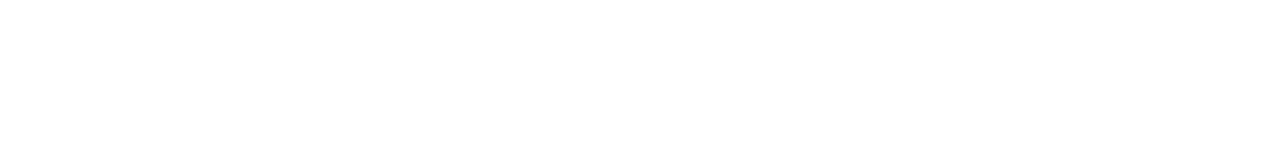
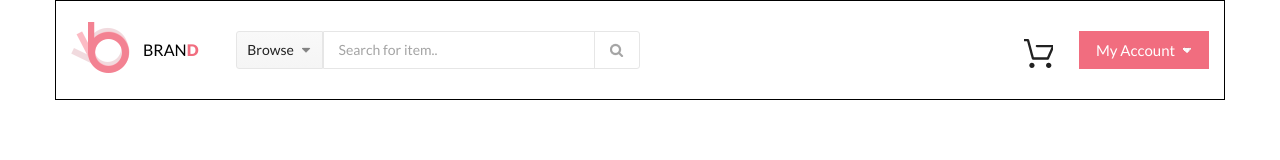
Before and after one commit to p1tDrujba/pram-shop-2, a plain HTML site: page index.html in a window 1280 px wide. Drawn offline with Linux system fonts and the light colour scheme.

Commit message:
Сделал верхнюю чать header

```diff
--- a/index.html
+++ b/index.html
@@ -1,12 +1,48 @@
 <!DOCTYPE html>
 <html lang="ru">
+
 <head>
 	<meta charset="UTF-8">
 	<title>Интернет-магазин детских колясок Пау-Пау!</title>
 	<link rel="stylesheet" type="text/css" href="style.css">
 	<link href="normalize.css" rel="stylesheet">
+	<link href="https://fonts.googleapis.com/css?family=Lato:400,700,900" rel="stylesheet">
 </head>
+
 <body>
+	<!--Начало header-->
+	<div class="header">
+		<div class="container">
+			<div class="header-flex">
+				<div class="left-side-header">
+					<a class="left-side-header__logo-link" href="index.html" title="main-page">
+						<img class="left-side-header__logo-img" src="images/logo.png" alt="logotype" title="logotype">
+					</a>
+					<p class="left-side-header__title">bran<span class="left-side-header__title_pink-letter">d</span></p>
+					<div class="left-side-header__browse-button">
+						<p class="lef-sider-header__browse-text">Browse</p>
+						<div class="left-side-header__browse-triangle"></div>
+					</div>
+					<div class="left-side-header__allform">
+						<form class="left-side-header__form">
+							<input class="left-side-header__input-text" type="text" placeholder="Search for item..">
+						</form>
+						<div class="left-side-header__lupa"></div>
+					</div>
+				</div>
+				<div class="right-side-header">
+					<div class="right-side-header__cart"></div>
+					<a сlass="right-side-header__account-link" href="#">
+						<div class="right-side-header__button">
+							<p class="right-side-header__button-text">My Account</p>
+							<div class="right-side-header__button-triangle"></div>
+						</div>
+					</a>
+				</div>
+			</div>
+		</div>
+	</div>
 
 </body>
+
 </html>
--- a/style.css
+++ b/style.css
@@ -1,4 +1,150 @@
-.body {
-	height: 200px;
+.container {
+	width: 1170px;
+	margin: 0 auto;
 	border: 1px solid black;
+	box-sizing: border-box;
+	height: 100px;
 }
+
+.header-flex {
+	display: flex;
+	justify-content: space-between;
+	align-items: center;
+	height: 100%;
+}
+
+.left-side-header {
+	display: flex;
+	align-items: center;
+	margin-left: 15px;
+}
+
+.right-side-header {
+	display: flex;
+	margin-right: 15px;
+	align-items: flex-end;
+}
+
+.left-side-header__title {
+	font-family: 'Lato', sans-serif;
+	text-transform: uppercase;
+	font-weight: 300;
+	font-size: 27;
+	line-height: 32px;
+	margin-left: 13px;
+}
+
+.left-side-header__title_pink-letter {
+	color: #f16d7f;
+	font-weight: 900;
+}
+
+.left-side-header__browse-button {
+	border-bottom-left-radius: 3px;
+	border-top-left-radius: 3px;
+	border-style: solid;
+	border-width: 1px;
+	border-color: #e6e6e6;
+	box-sizing: border-box;
+	background: linear-gradient(180deg, #f9f9f9 0%, #f5f5f5 100%);
+	width: 87px;
+	height: 38px;
+	display: flex;
+	justify-content: center;
+	align-items: center;
+	margin-left: 37px;
+}
+
+.lef-sider-header__browse-text {
+	font-family: Lato;
+	color: #222222;
+	font-size: 14px;
+	font-weight: 300;
+	line-height: 32px;
+}
+
+.left-side-header__browse-triangle {
+	background-image: url(images/pngtriangle.png);
+	width: 9px;
+	height: 6px;
+	background-position: center;
+	margin-left: 8px;
+}
+
+.left-side-header__allform {
+	display: flex;
+	border-bottom-right-radius: 3px;
+	border-top-right-radius: 3px;
+	border-style: solid;
+	border-width: 1px;
+	border-color: #e6e6e6;
+	box-sizing: border-box;
+	background-color: #ffffff;
+	width: 317px;
+	height: 38px;
+	justify-content: space-between;
+}
+
+.left-side-header__lupa {
+	height: 36px;
+	width: 47px;
+	border-left: 1px solid #e6e6e6;
+	background-image: url(images/lupa2.png);
+	background-position: center;
+	background-repeat: no-repeat;
+	box-sizing: border-box;
+}
+
+.left-side-header__input-text {
+	height: 36px;
+	width: 270px;
+	box-sizing: border-box;
+	border-style: none;
+	padding-left: 15px;
+}
+
+.left-side-header__input-text[type="text"]::placeholder {
+	font-family: Lato;
+	color: #a4a4a4;
+	font-size: 14px;
+	font-weight: 300;
+	line-height: 32px;
+}
+
+.right-side-header__cart {
+	background-image: url(images/cart-image.svg);
+	background-position: center;
+	background-repeat: no-repeat;
+	height: 32px;
+	width: 29px;
+	margin-right: 26px;
+}
+
+.right-side-header__button {
+	display: flex;
+	justify-content: center;
+	align-items: center;
+	background-color: #f16d7f;
+	width: 130px;
+	height: 38px;
+}
+
+.right-side-header__button-text {
+	font-family: Lato;
+	color: #ffffff;
+	font-size: 15px;
+	font-weight: 400;
+	line-height: 32px;
+}
+
+.right-side-header__button-triangle {
+	background-image: url(images/pngtriangle-white.png);
+	width: 9px;
+	height: 6px;
+	background-position: center;
+	margin-left: 8px;
+}
+
+.right-side-header a {
+	text-decoration: none;
+}
```
Also changed, not shown: images/cart-image.svg (added), images/logo.png (added), images/lupa.png (added), images/lupa2.png (added), images/pngtriangle-white.png (added), images/pngtriangle.png (added), images/slider.jpg (added), images/triangle.svg (added).
